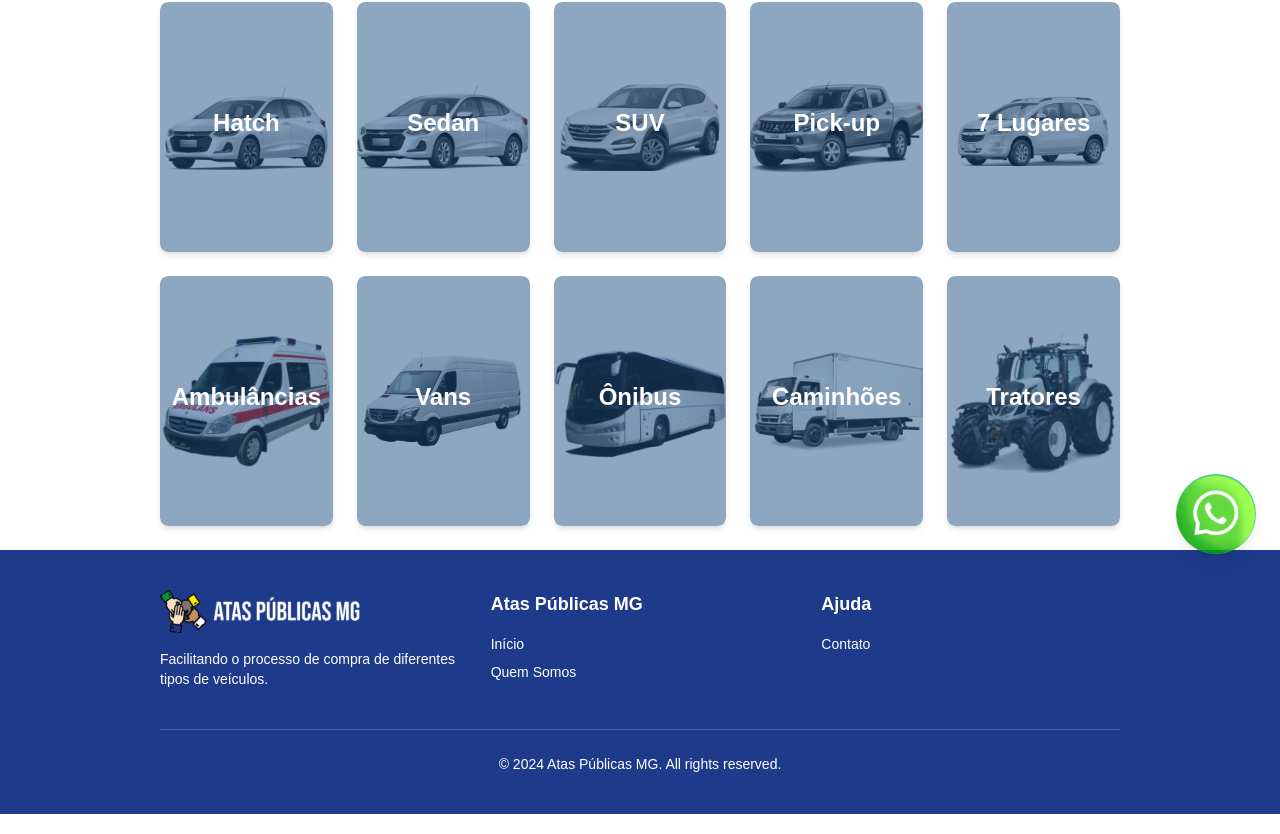
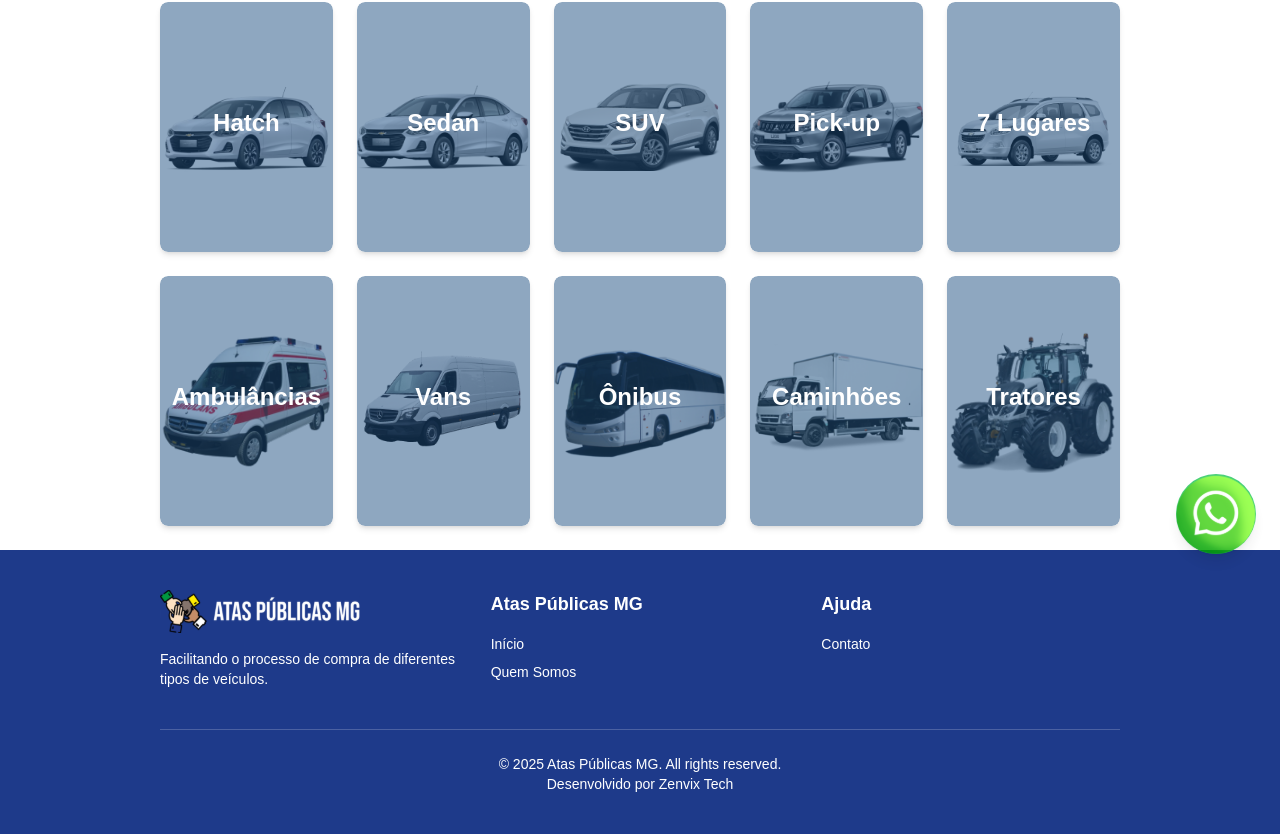
Before and after one commit to RangelTomazilli/ATAS-site, a Next.js app: page / in a window 1280 px wide. Shown: the part 222-1056 px from the top of the page. Built offline with nearby package versions, Linux system fonts and the light colour scheme.

Commit message:
copy and developedby

```diff
--- a/app/components/Footer/index.tsx
+++ b/app/components/Footer/index.tsx
@@ -55,7 +55,10 @@ const Footer: React.FC = () => {
         <div className="border-t border-white/20 mt-10"></div>
 
         <div className="text-center mt-6 text-sm">
-          © 2024 Atas Públicas MG. All rights reserved.
+          © 2025 Atas Públicas MG. All rights reserved.
+        </div>
+        <div className="text-center text-sm">
+          Desenvolvido por <a href="https://zenvix.com.br" className="hover:underline">Zenvix Tech</a>
         </div>
       </div>
     </footer>
```
